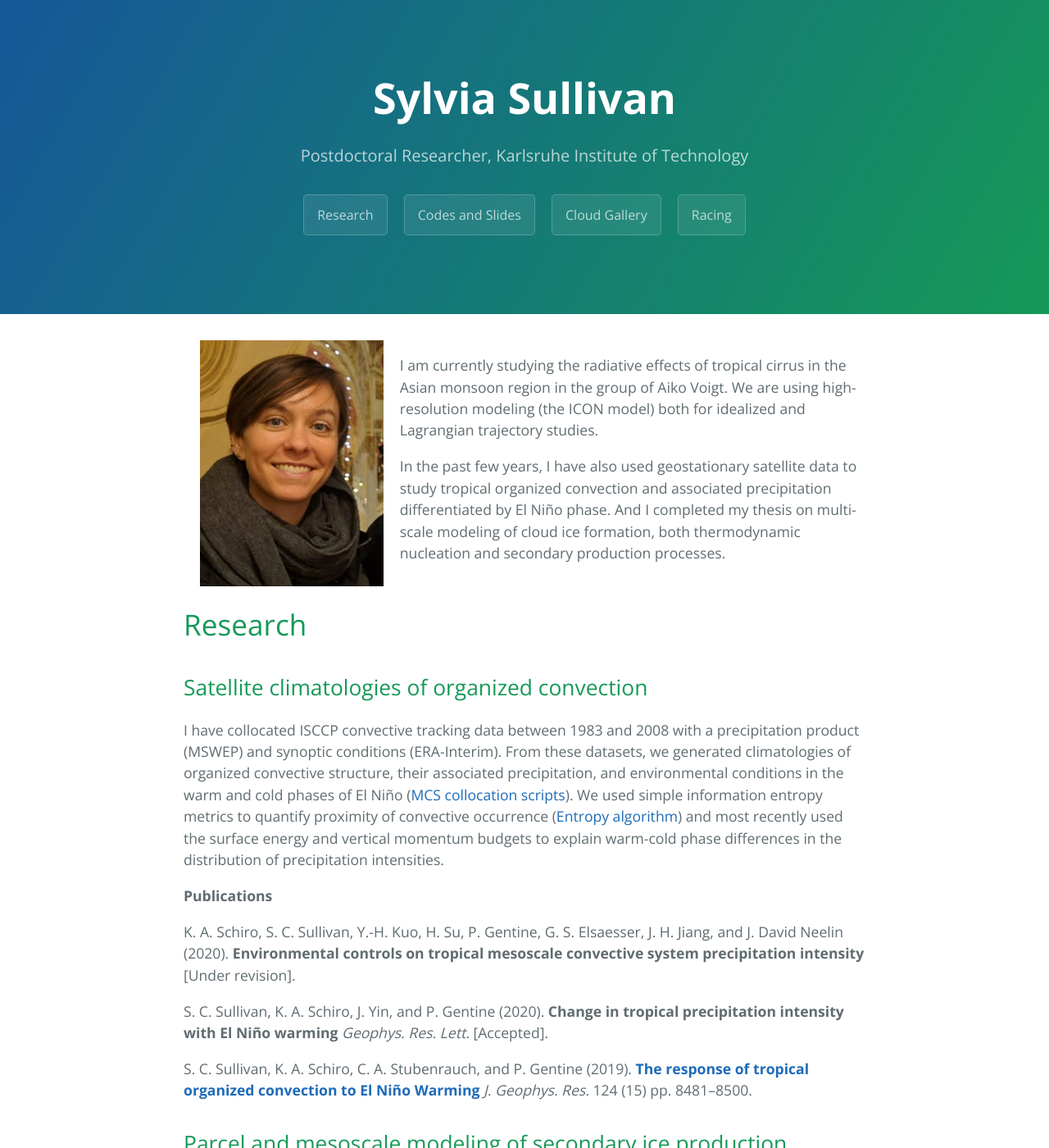
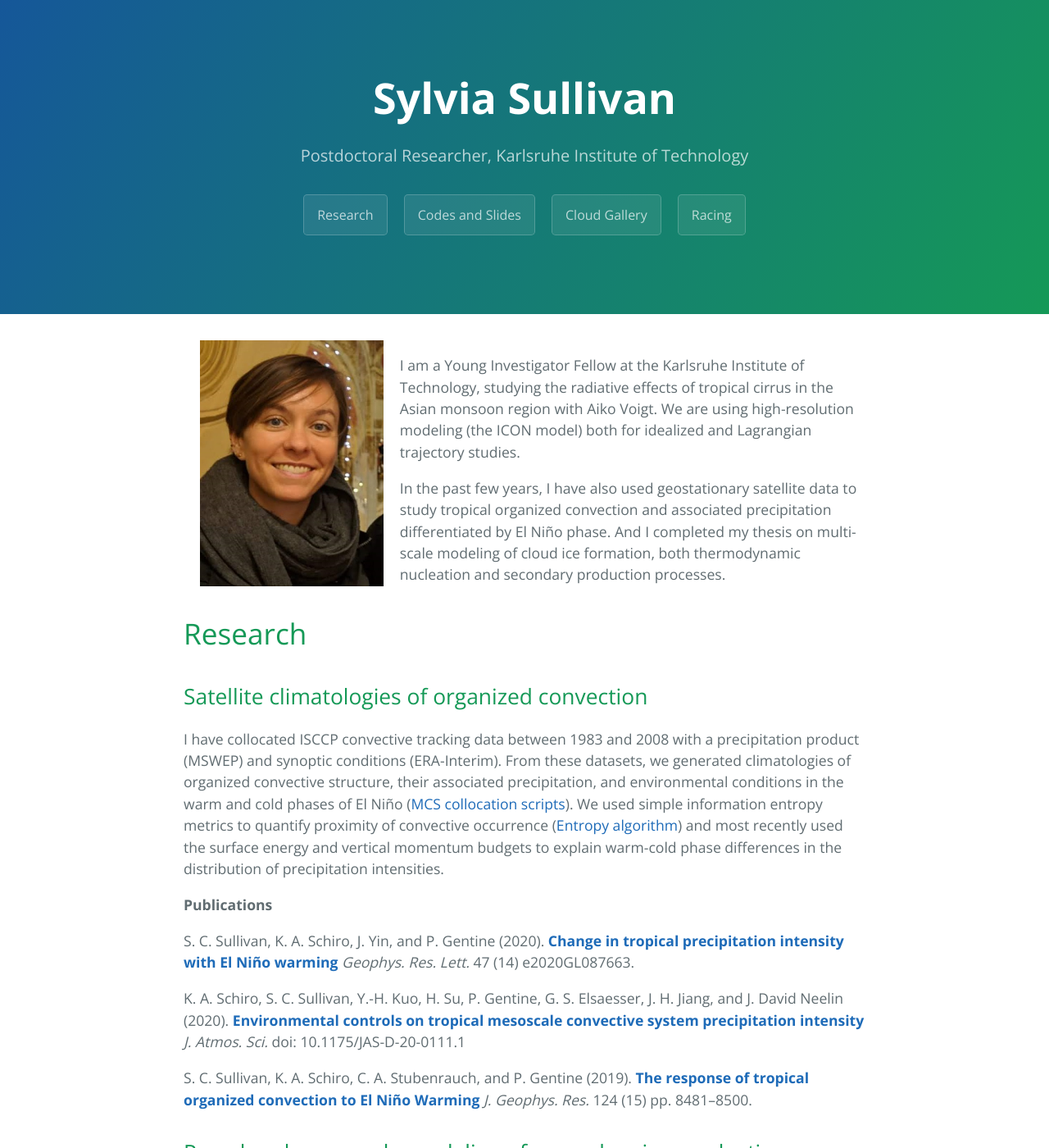
Before and after one commit to sylviasullivan/sylviasullivan.github.io, a Jekyll site: the page built from index.md, in a window 1280 px wide and 1400 px high. Shown: the whole window at 82% size. Built offline with Jekyll 4.4.1, drawn with Linux system fonts in a browser that asks for light colours; some of the changed text lies outside the part shown.

Commit message:
Update index.md

```diff
--- a/index.md
+++ b/index.md
@@ -4,8 +4,9 @@ layout: default
 
 ![](sylvia.jpg){:class="float-left"}{:height='300'}
 
-I am currently studying the radiative effects of tropical cirrus in the Asian monsoon region
-in the group of Aiko Voigt. We are using high-resolution modeling (the ICON model) both for
+I am a Young Investigator Fellow at the Karlsruhe Institute of Technology, studying
+the radiative effects of tropical cirrus in the Asian monsoon region
+with Aiko Voigt. We are using high-resolution modeling (the ICON model) both for
 idealized and Lagrangian trajectory studies.
 
 In the past few years, I have also used geostationary satellite data to study tropical organized
@@ -22,9 +23,9 @@ I have collocated ISCCP convective tracking data between 1983 and 2008 with a pr
 
 **Publications**
 
-K. A. Schiro, S. C. Sullivan, Y.-H. Kuo, H. Su, P. Gentine, G. S. Elsaesser, J. H. Jiang, and J. David Neelin (2020). **Environmental controls on tropical mesoscale convective system precipitation intensity** [Under revision].
+S. C. Sullivan, K. A. Schiro, J. Yin, and P. Gentine (2020). **[Change in tropical precipitation intensity with El Niño warming](https://agupubs.onlinelibrary.wiley.com/doi/10.1029/2020GL087663)** *Geophys. Res. Lett.* 47 (14) e2020GL087663.
 
-S. C. Sullivan, K. A. Schiro, J. Yin, and P. Gentine (2020). **Change in tropical precipitation intensity with El Niño warming** *Geophys. Res. Lett.* [Accepted].
+K. A. Schiro, S. C. Sullivan, Y.-H. Kuo, H. Su, P. Gentine, G. S. Elsaesser, J. H. Jiang, and J. David Neelin (2020). **[Environmental controls on tropical mesoscale convective system precipitation intensity](https://journals.ametsoc.org/jas/article/doi/10.1175/JAS-D-20-0111.1/354632/Environmental-controls-on-tropical-mesoscale)** *J. Atmos. Sci.* doi: 10.1175/JAS-D-20-0111.1
 
 S. C. Sullivan, K. A. Schiro, C. A. Stubenrauch, and P. Gentine (2019). **[The response of tropical organized convection to El Niño Warming](https://agupubs.onlinelibrary.wiley.com/doi/abs/10.1029/2019JD031026)** *J. Geophys. Res.* 124 (15) pp. 8481--8500.
 
```
Also changed, not shown: other parts of index.md (+1 -1 lines).
